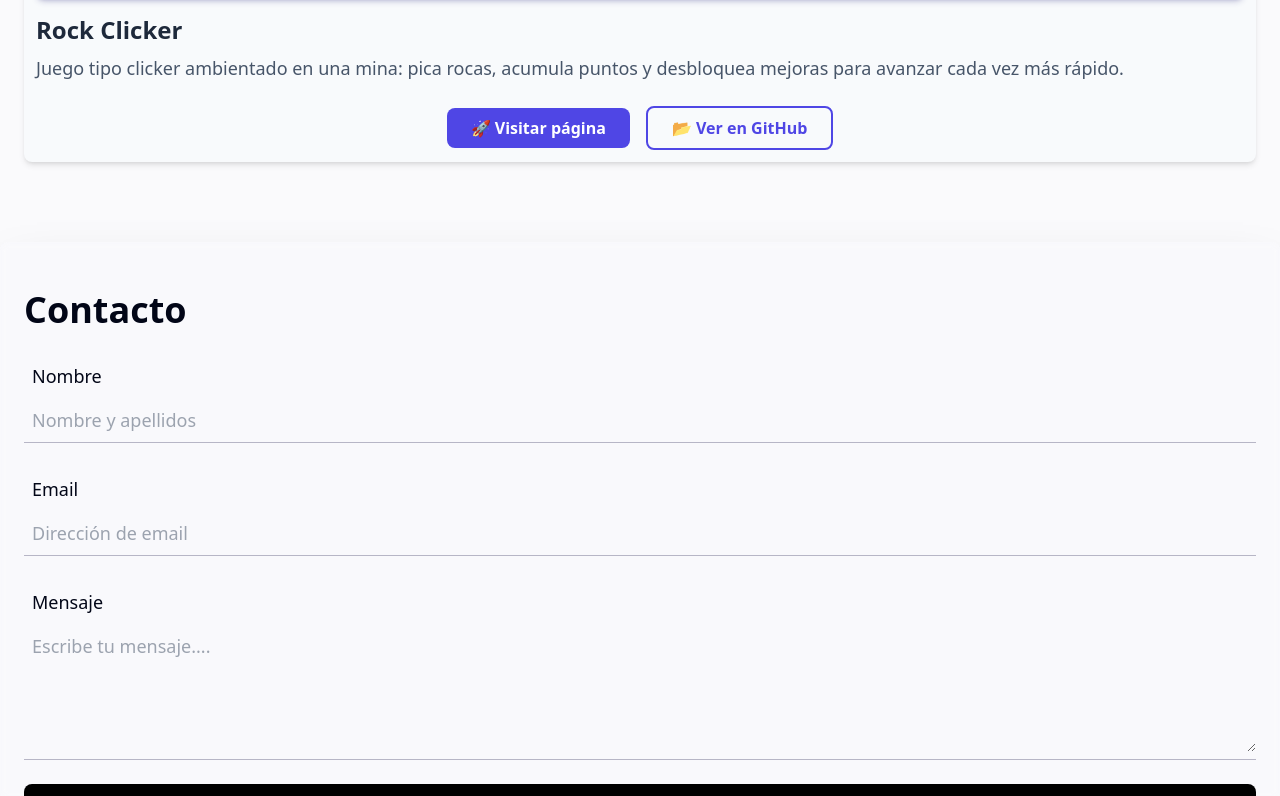
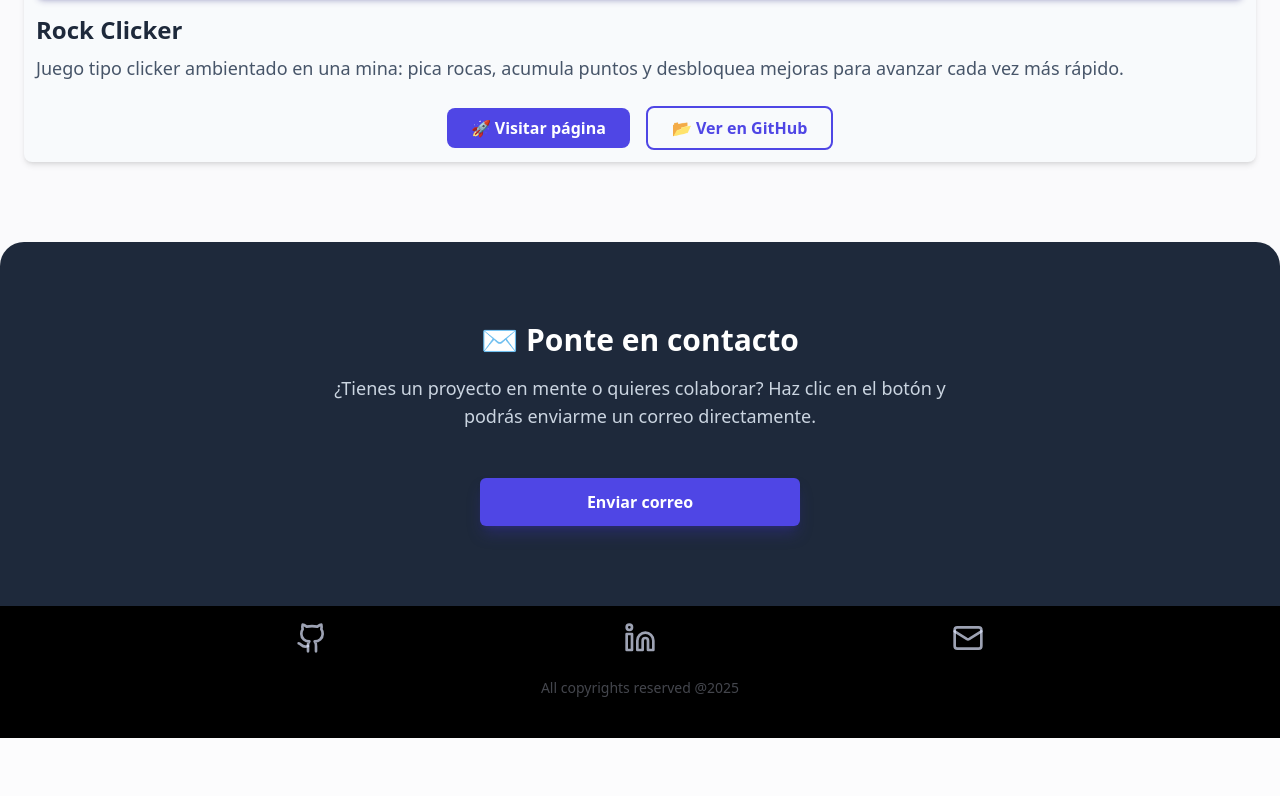
Before and after one commit to MaykelldaCostaRamos/Portafolio, a React (Vite) app: page / in a window 1280 px wide. Shown: the part 2001-2797 px from the top of the page. After the commit the page ends 2739 px from the top, so only its background shows below. Built offline with nearby package versions, Linux system fonts and the light colour scheme.

Commit message:
change styles and layout

```diff
--- a/src/components/Contact.jsx
+++ b/src/components/Contact.jsx
@@ -1,67 +1,31 @@
-export default function Contact() {
-  return (
-    <form
-      action=""
-      id="contact"
-      className="flex flex-col py-12 px-6 text-lg text-slate-950
-      bg-indigo-50/10 rounded-lg shadow-2xl backdrop-blur-sm "
-    >
 
 
-      <h2 className="text-4xl font-bold mb-8">Contacto</h2>
+export default function Contact() {
 
 
-        <div className="mb-8">
-          <label htmlFor="nombre" className="font-medium px-2">
-            Nombre
-          </label>
-          <input
-            type="text"
-            id="name"
-            placeholder="Nombre y apellidos"
-            className="w-full mt-2 p-2 focus:outline-none focus:placeholder-transparent  bg-transparent appearance-none"
-            required
-          />
-          <div className="border-0 border-b border-indigo-950/30" aria-hidden="true"></div>
+  return (
+ <section
+  id="contact"
+  className="py-20 px-6 bg-slate-800 text-white rounded-t-3xl shadow-xl"
+>
+  <div className="max-w-2xl mx-auto text-center mb-12">
+    <h2 className="text-3xl font-bold mb-4">✉️ Ponte en contacto</h2>
+    <p className="text-lg text-slate-300">
+      ¿Tienes un proyecto en mente o quieres colaborar? Haz clic en el botón y podrás enviarme un correo directamente.
+    </p>
+  </div>
 
-        </div>
-        <div className="mb-8">
-          <label htmlFor="email" className="font-medium px-2">
-            Email
-          </label>
-          <input
-            type="email"
-            id="email"
-            placeholder="Dirección de email"
-            className="w-full mt-2 p-2 focus:outline-none focus:placeholder-transparent bg-transparent appearance-none"
-            required
-          />
-          <div className="border-0 border-b border-indigo-950/30" aria-hidden="true"></div>
-
-        </div>
-
-        <div className="mb-6">
-          <label htmlFor="message" className="font-medium px-2">
-            Mensaje
-          </label>
-          <textarea
-            id="mensaje"
-            placeholder="Escribe tu mensaje...."
-            rows="4"
-            className="w-full mt-2 p-2 focus:outline-none focus:placeholder-transparent bg-transparent appearance-none"
-          ></textarea>
-          <div className="border-0 border-b border-indigo-950/30" aria-hidden="true"></div>
-        </div>
-
-        <button
-          type="submit"
-          className="w-full bg-black text-white font-black rounded-lg p-2"
-
-        >
-          Enviar
-        </button>
+  <div className="max-w-xs mx-auto">
+    <button
+      type="button"
+      onClick={() => window.location.href = "mailto:mkpako2009@hotmail.com"}
+      className="w-full bg-indigo-600 hover:bg-indigo-500 text-white font-bold py-3 rounded-md shadow-lg shadow-indigo-800/40 transition-colors"
+    >
+      Enviar correo
+    </button>
+  </div>
+</section>
 
 
-    </form>
   );
 }
```
